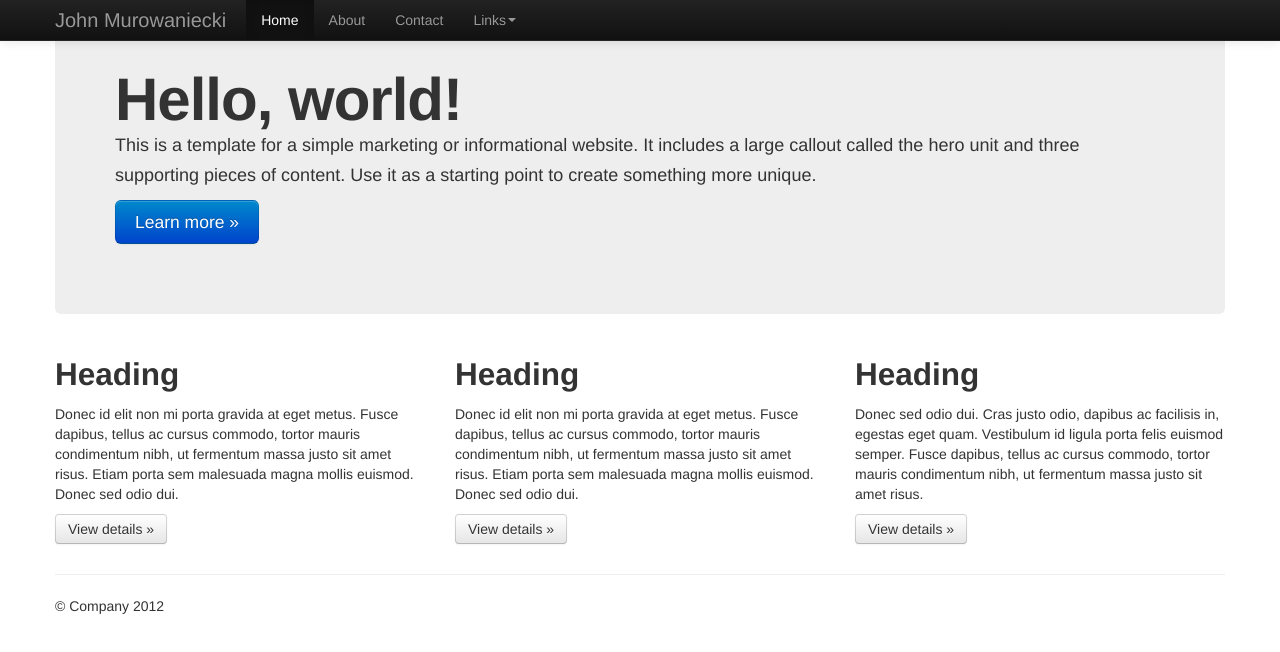
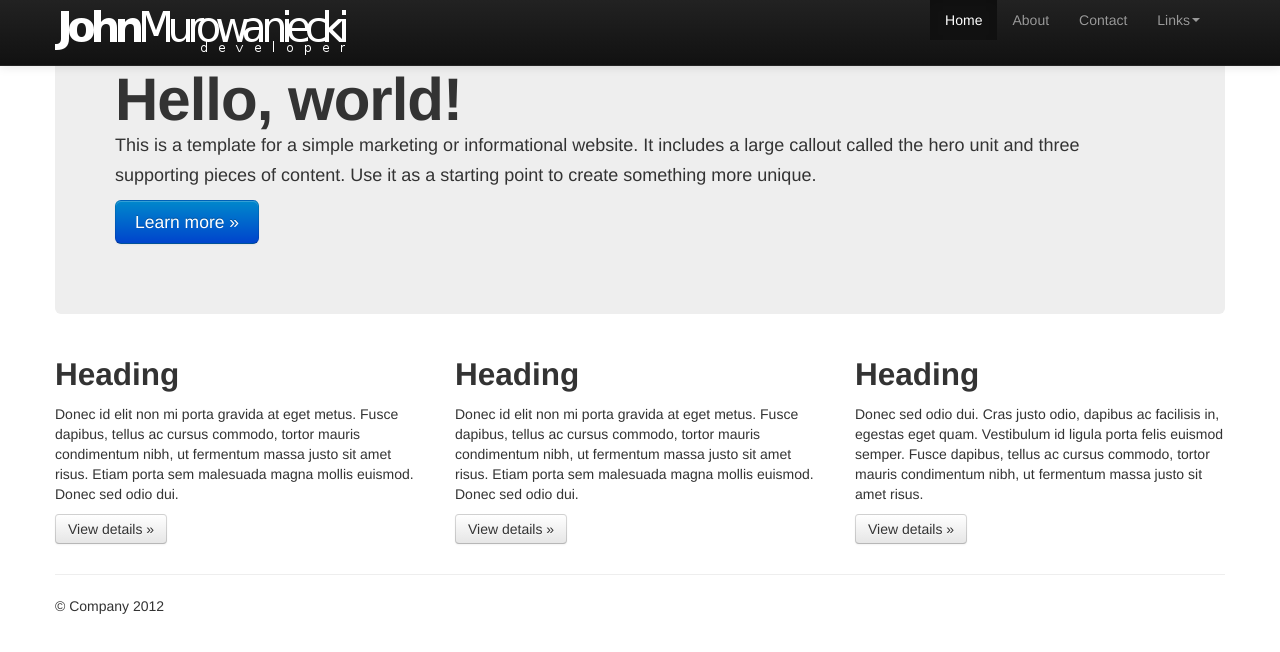
Before and after one commit to jmurowaniecki/jmurowaniecki.github.com, a plain HTML site: page index.html in a window 1280 px wide. Drawn offline with Linux system fonts and the light colour scheme.

Commit message:
logo and something more

```diff
--- a/index.html
+++ b/index.html
@@ -11,6 +11,14 @@
 
 	<link rel="stylesheet" type="text/css" href="bootstrap/css/bootstrap.min.css" media="screen">
 	<link rel="stylesheet" type="text/css" href="bootstrap/css/bootstrap-responsive.min.css" media="screen">
+
+	<style type="text/css">
+	@media (min-width: 980px) {
+		ul.nav {
+			float:right !important;
+		}
+}
+	</style>
 </head>
 <body>
 
@@ -22,7 +30,9 @@
 					<span class="icon-bar"></span>
 					<span class="icon-bar"></span>
 				</a>
-				<a class="brand" href="/">John Murowaniecki</a>
+				<a class="brand" href="/">
+					<img src="logo_white.png">
+				</a>
 				<div class="nav-collapse collapse">
 					<ul class="nav">
 						<li class="active">
```
Also changed, not shown: logo_white.png (added).
